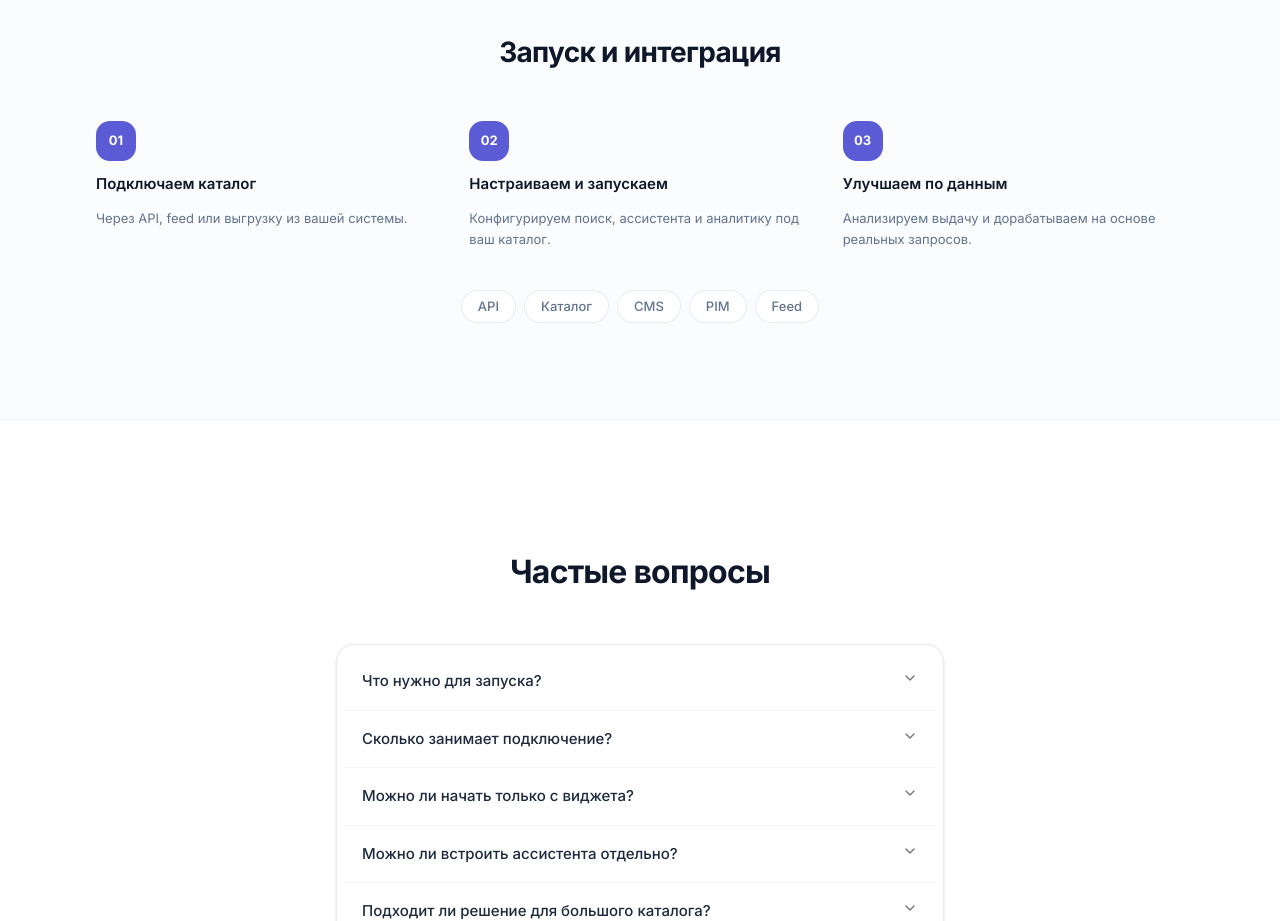
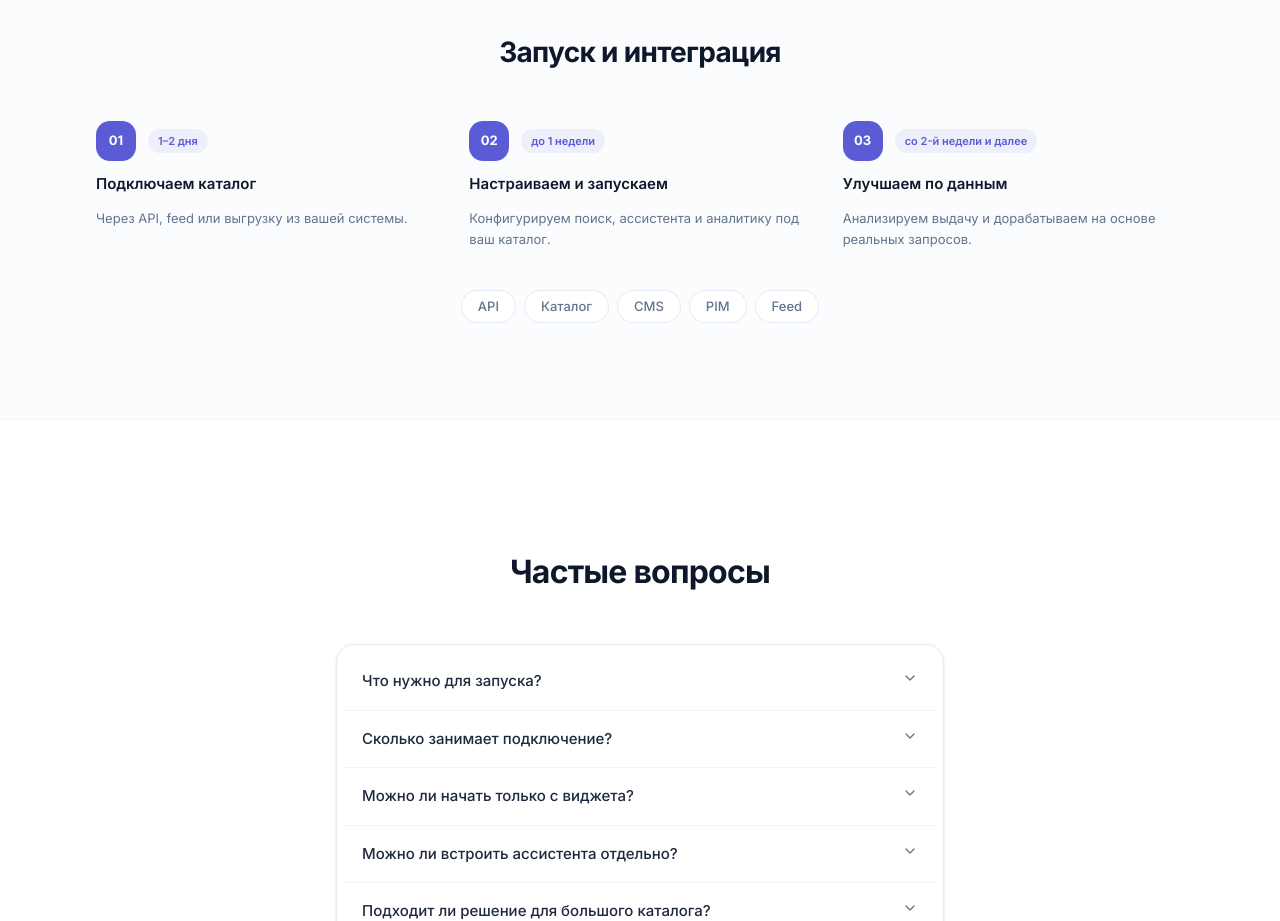
Before and after one commit to usecoreai/ai-search-landing, a Next.js app: page / in a window 1280 px wide. Shown: the part 5200-6121 px from the top of the page. Built offline with nearby package versions, Linux system fonts and the light colour scheme.

Commit message:
feat: add timing badges to launch steps (1-2 days, <1 week, ongoing)

```diff
--- a/components/landing/launch.tsx
+++ b/components/landing/launch.tsx
@@ -19,9 +19,14 @@ export function Launch() {
           {launchSteps.steps.map((step, i) => (
             <FadeIn key={step.number} delay={i * 0.1}>
               <div className="flex flex-col gap-3">
-                <span className="flex size-10 items-center justify-center rounded-xl bg-[#5B5BD6] text-[13px] font-bold text-white">
-                  {step.number}
-                </span>
+                <div className="flex items-center gap-3">
+                  <span className="flex size-10 items-center justify-center rounded-xl bg-[#5B5BD6] text-[13px] font-bold text-white">
+                    {step.number}
+                  </span>
+                  <span className="rounded-full bg-[#5B5BD6]/[0.08] px-2.5 py-1 text-[11px] font-semibold text-[#5B5BD6]">
+                    {step.timing}
+                  </span>
+                </div>
                 <h3 className="text-[15px] font-semibold text-slate-900">
                   {step.title}
                 </h3>
--- a/content/landing-content.ts
+++ b/content/landing-content.ts
@@ -418,9 +418,9 @@ export const landingContent = {
   launchSteps: {
     title: "Запуск и интеграция",
     steps: [
-      { number: "01", title: "Подключаем каталог", description: "Через API, feed или выгрузку из вашей системы." },
-      { number: "02", title: "Настраиваем и запускаем", description: "Конфигурируем поиск, ассистента и аналитику под ваш каталог." },
-      { number: "03", title: "Улучшаем по данным", description: "Анализируем выдачу и дорабатываем на основе реальных запросов." },
+      { number: "01", title: "Подключаем каталог", description: "Через API, feed или выгрузку из вашей системы.", timing: "1–2 дня" },
+      { number: "02", title: "Настраиваем и запускаем", description: "Конфигурируем поиск, ассистента и аналитику под ваш каталог.", timing: "до 1 недели" },
+      { number: "03", title: "Улучшаем по данным", description: "Анализируем выдачу и дорабатываем на основе реальных запросов.", timing: "со 2-й недели и далее" },
     ],
     chips: ["API", "Каталог", "CMS", "PIM", "Feed"],
   },
```
